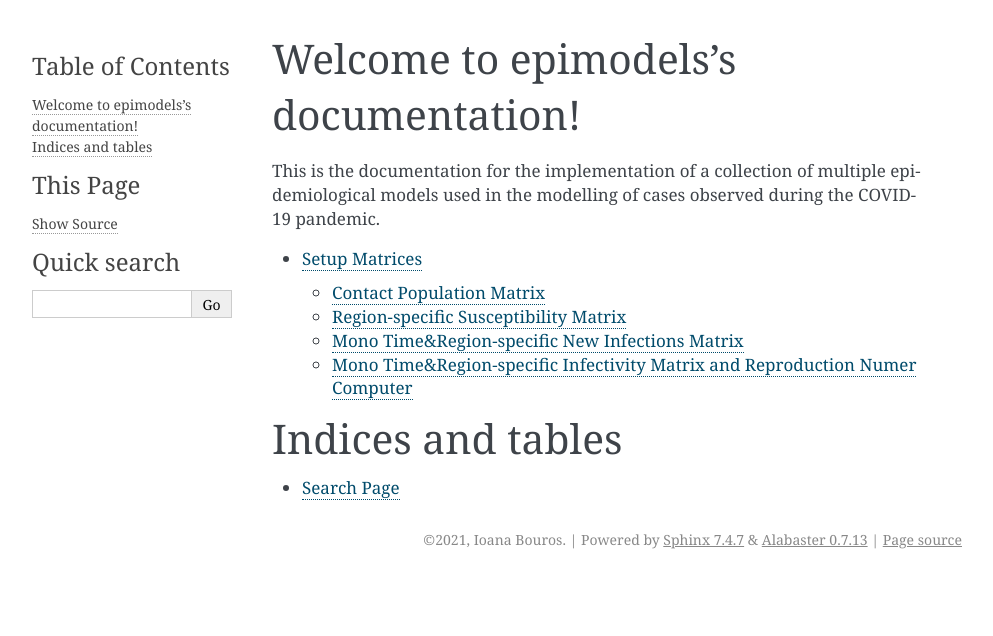
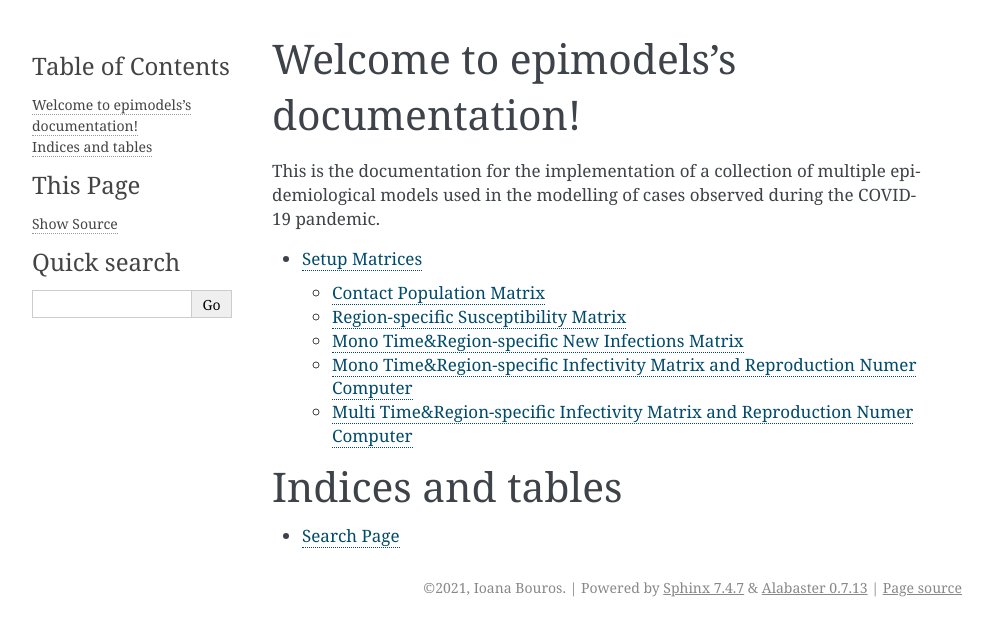
Before and after one commit to I-Bouros/multi-epi-model-cross-analysis, a Sphinx documentation site: the page built from docs/source/index.rst, in a window 1280 px wide. Shown: the top 636 px of the page, without its empty margins (148-1141 px from the left). Built offline with Sphinx 7.4.7, drawn with Linux system fonts in a browser that asks for light colours.

Commit message:
Add MultiTimesInfectivity to documentation

```diff
--- a/docs/source/setup_matrices.rst
+++ b/docs/source/setup_matrices.rst
@@ -34,3 +35,9 @@ Mono Time&Region-specific Infectivity Matrix and Reproduction Numer Computer
 
 .. autoclass:: UniInfectivityMatrix
   :members:
+
+Multi Time&Region-specific Infectivity Matrix and Reproduction Numer Computer
+****************************************************************************
+
+.. autoclass:: MultiTimesInfectivity
+  :members:
--- a/epimodels/__init__.py
+++ b/epimodels/__init__.py
@@ -17,4 +17,4 @@ during an outbreak of the SARS-Cov-2 virus.
 from .version_info import VERSION_INT, VERSION  # noqa
 
 # Import main classes
-from ._setup_matrices import ContactMatrix, RegionMatrix, UniNextGenMatrix, UniInfectivityMatrix  # noqa
+from ._setup_matrices import ContactMatrix, RegionMatrix, UniNextGenMatrix, UniInfectivityMatrix, MultiTimesInfectivity  # noqa
```
Also changed, not shown: other parts of docs/source/setup_matrices.rst (+1 -0 lines).
